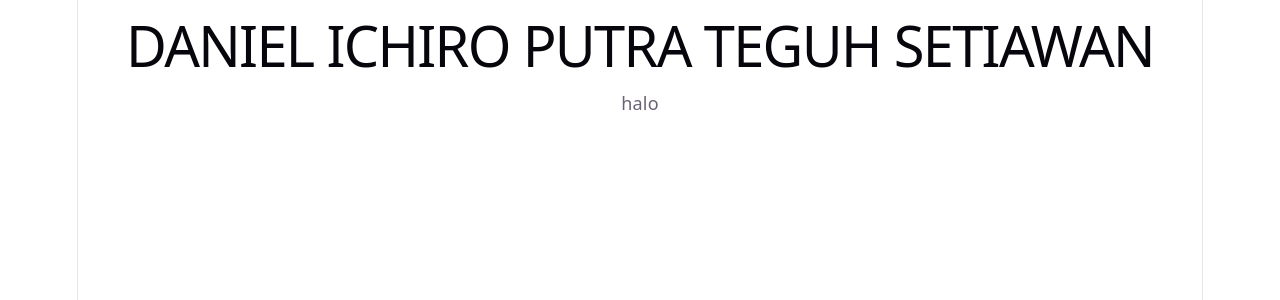
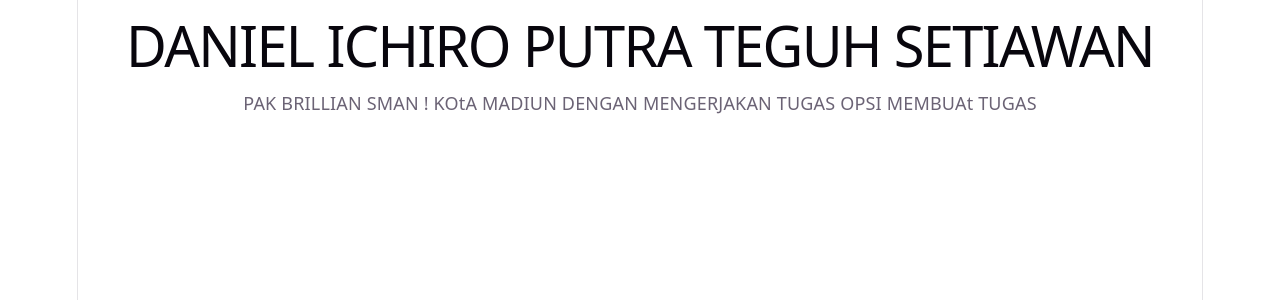
Before and after one commit to tiyu451x/daniel, a React (Vite) app: page / in a window 1280 px wide. Shown: the top 300 px of the page. Built offline with nearby package versions, Linux system fonts and the light colour scheme.

Commit message:
very cool change

```diff
--- a/src/App.tsx
+++ b/src/App.tsx
@@ -2,7 +2,7 @@ function App() {
   return (
     <div>
       <h1>DANIEL ICHIRO PUTRA TEGUH SETIAWAN</h1>
-      <p>halo</p>
+      <p>PAK BRILLIAN SMAN ! KOtA MADIUN DENGAN MENGERJAKAN TUGAS OPSI MEMBUAt TUGAS</p>
     </div>
   );
 }
```
